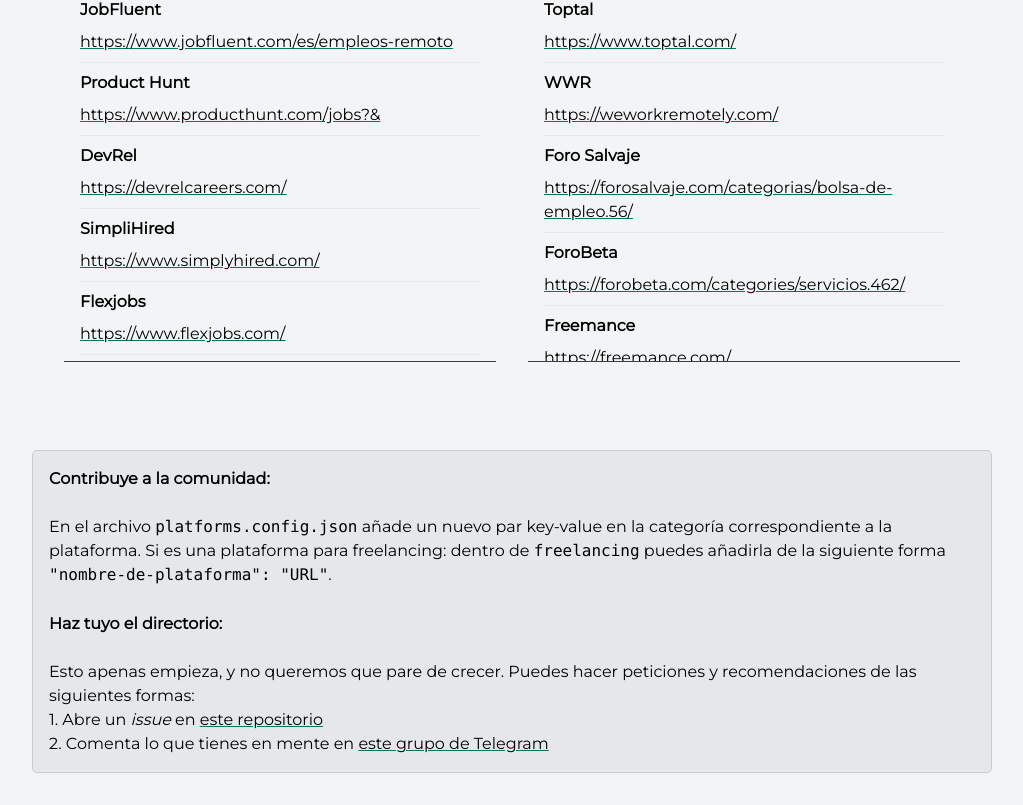
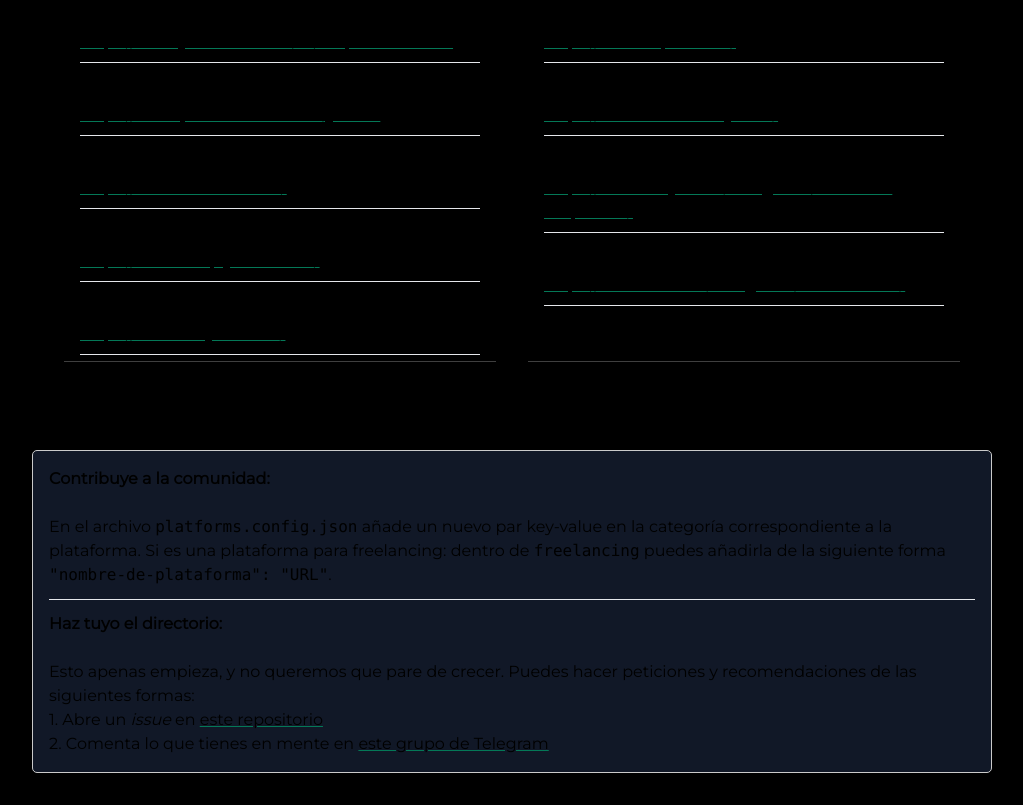
Before and after one commit to CarlosZBent/Directorio_trabajos_tech, a SvelteKit app: page / in a window 1280 px wide. Shown: the part 451-1256 px from the top of the page, without its empty margins (128-1151 px from the left). Built offline with nearby package versions, Linux system fonts and the light colour scheme.

Commit message:
converted to dark theme

```diff
--- a/src/routes/+page.svelte
+++ b/src/routes/+page.svelte
@@ -18,11 +18,12 @@
     let freelancingInfo = iterateJSONData(Config.freelancing)
 </script>
 
+<div class="dark:text-white">
   <h1 class="text-center mx-auto mb-5 mt-10 text-4xl font-[Garet]" use:mixpanelWebsiteVisit={mixpanel_id} > Directorio de trabajos tech </h1>
   <h2 class="text-center my-4 font-[Montserrat] text-lg mx-5">¿Quieres trabajar en la industria tech? Tenemos decenas de plataformas para que encuentres tu próximo empleo</h2>
-<hr class="border-emerald-400 w-[75%] m-auto" />
+  <hr class="border-emerald-400 dark:border-emerald-800 w-[75%] m-auto" />
 
-<div class="flex flex-wrap justify-evenly mx-auto my-5 w-11/12 md:w-3/4">
+  <div class="flex flex-wrap justify-evenly mx-auto my-5 w-11/12 md:w-3/4 dark:text-gray-100">
       <Container title="Plataformas para trabajo" data={workInfo} amount={workInfo.length} />
       <Container title="Plataformas para freelancing" data={freelancingInfo} amount={freelancingInfo.length} />
   </div>
@@ -30,10 +31,12 @@
   <div class="infoContainer m-auto w-11/12 md:w-3/4">
       <InfoWidget />
   </div>
+</div>
 
 <style lang="postcss">
     :global(html) {
-        background-color: theme(colors.gray.100);
+        /* background-color: theme(colors.gray.100); */
+        background-color: black;
     }
     .infoContainer {
         border: 1px #cacaca solid;
@@ -41,6 +44,7 @@
         margin-top: 5em;
         margin-bottom: 2em;
         padding: 1em;
-        background-color: theme(colors.gray.200);
+        /* background-color: theme(colors.gray.200); */
+        background-color: theme(colors.gray.900);
     }
 </style>
--- a/src/routes/Container.svelte
+++ b/src/routes/Container.svelte
@@ -13,7 +13,7 @@
 
 <div class="items-container overflow-x-scroll max-h-[40em] w-full sm:w-[90%] sm:min-w-[40%] md:w-[45%] my-2">
    <h2 class="items-container-header flex-1"> {title} ({amount}) </h2>
-    <hr class="border-emerald-400 w-[85%] mx-auto my-2">
+    <hr class="border-emerald-400 w-[85%] mx-auto my-2 dark:border-emerald-800">
     {#each data as data}
         <span class="item text-justify">
             <Item
```
Also changed, not shown: src/routes/+layout.svelte (line endings or trailing spaces), src/routes/InfoWidget.svelte (line endings or trailing spaces), 1 other file (tests, documents, lock files or other folders). Lines whose indentation alone changed are shown as unchanged.
